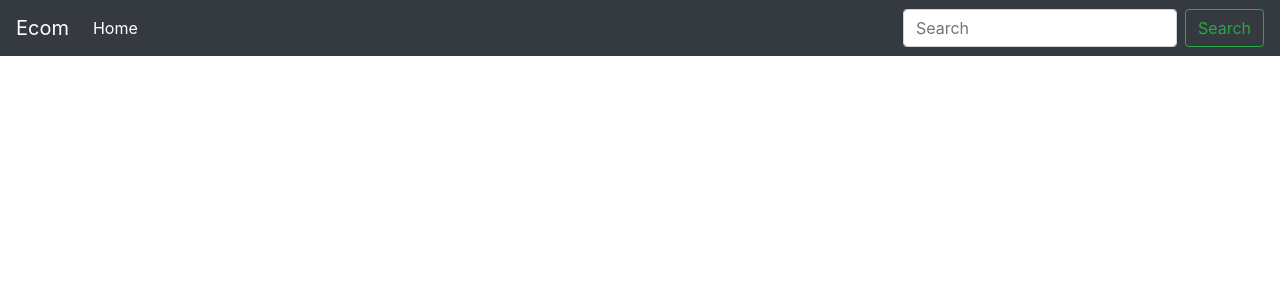
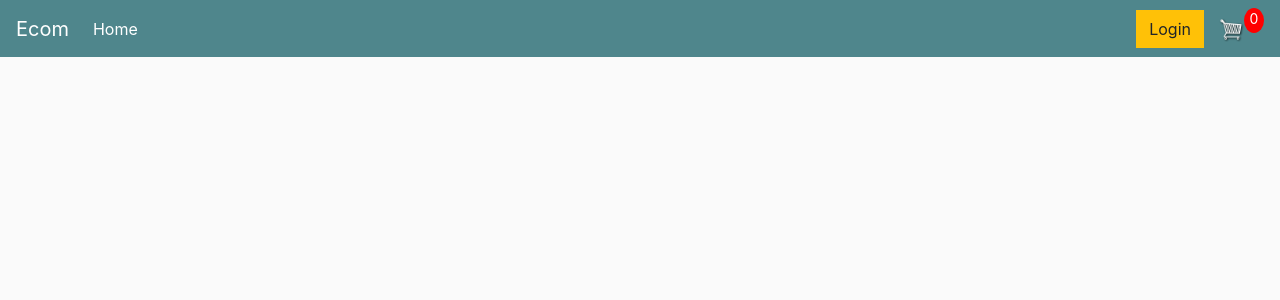
Before and after one commit to yo14/rwid-ecommerce, a Django app: page / in a window 1280 px wide. Shown: the top 300 px of the page. Run offline with Django 3.2, Linux system fonts and the light colour scheme; some libraries are stand-ins or nearby versions.

Commit message:
Materi: Membuat Home Page

```diff
--- a/ecommerce/static/css/main.css
+++ b/ecommerce/static/css/main.css
@@ -0,0 +1,99 @@
+body{
+    background-color: hsl(0, 0%, 98%);
+}
+
+h1,h2,h3,h4,h5,h6{
+    color:hsl(0, 0%, 30%);
+}
+
+.box-element{
+    box-shadow:hsl(0, 0%, 80%) 0 0 16px;
+    background-color: #fff;
+    border-radius: 4px;
+    padding: 10px;
+}
+
+.thumbnail{
+    width: 100%;
+    height: 200px;
+    -webkit-box-shadow: -1px -3px 5px -2px rgba(214,214,214,1);
+    -moz-box-shadow: -1px -3px 5px -2px rgba(214,214,214,1);
+    box-shadow: -1px -3px 5px -2px rgba(214,214,214,1);
+}
+
+.product{
+    border-radius: 0 0 4px 4px;
+}
+
+.bg-dark{
+    background-color: #4f868c!important;
+}
+
+#cart-icon{
+    width:25px;
+    display: inline-block;
+    margin-left: 15px;
+}
+
+#cart-total{
+    display: block;
+    text-align: center;
+    color:#fff;
+    background-color: red;
+    width: 20px;
+    height: 25px;
+    border-radius: 50%;
+    font-size: 14px;
+}
+
+.col-lg-4, .col-lg-6, .col-lg-8, .col-lg-12{
+    margin-top: 10px;
+}
+
+.btn{
+    border-radius: 0;
+}
+
+.row-image{
+    width: 100px;
+}
+
+.form-field{
+    width:250px;
+    display: inline-block;
+    padding: 5px;
+}
+
+.cart-row{
+    display: flex;
+    align-items: flex-stretch;
+    padding-bottom: 10px;
+    margin-bottom: 10px;
+    border-bottom: 1px solid #ececec;
+
+}
+
+.quantity{
+    display: inline-block;
+    font-weight: 700;
+    padding-right:10px;
+
+
+}
+
+.chg-quantity{
+    width: 12px;
+    cursor: pointer;
+    display: block;
+    margin-top: 5px;
+    transition:.1s;
+}
+
+.chg-quantity:hover{
+    opacity: .6;
+}
+
+
+.hidden{
+    display: none!important;
+}
--- a/ecommerce/store/templates/store/main.html
+++ b/ecommerce/store/templates/store/main.html
@@ -26,10 +26,14 @@
             <a class="nav-link" href="#">Home <span class="sr-only">(current)</span></a>
           </li>
         </ul>
-        <form class="form-inline my-2 my-lg-0">
-          <input class="form-control mr-sm-2" type="search" placeholder="Search" aria-label="Search">
-          <button class="btn btn-outline-success my-2 my-sm-0" type="submit">Search</button>
-        </form>
+        <div class="form-inline my-2 my-lg-0">
+            <a href="#" class="btn btn-warning">Login</a>
+
+            <a href="{% url 'cart' %}">
+                <img src="{% static 'images/cart.png' %}" alt="" id="cart-icon">
+            </a>
+            <p id="cart-total">0</p>
+        </div>
       </div>
     </nav>
 
```
Also changed, not shown: ecommerce/static/images/cart.png (added).
